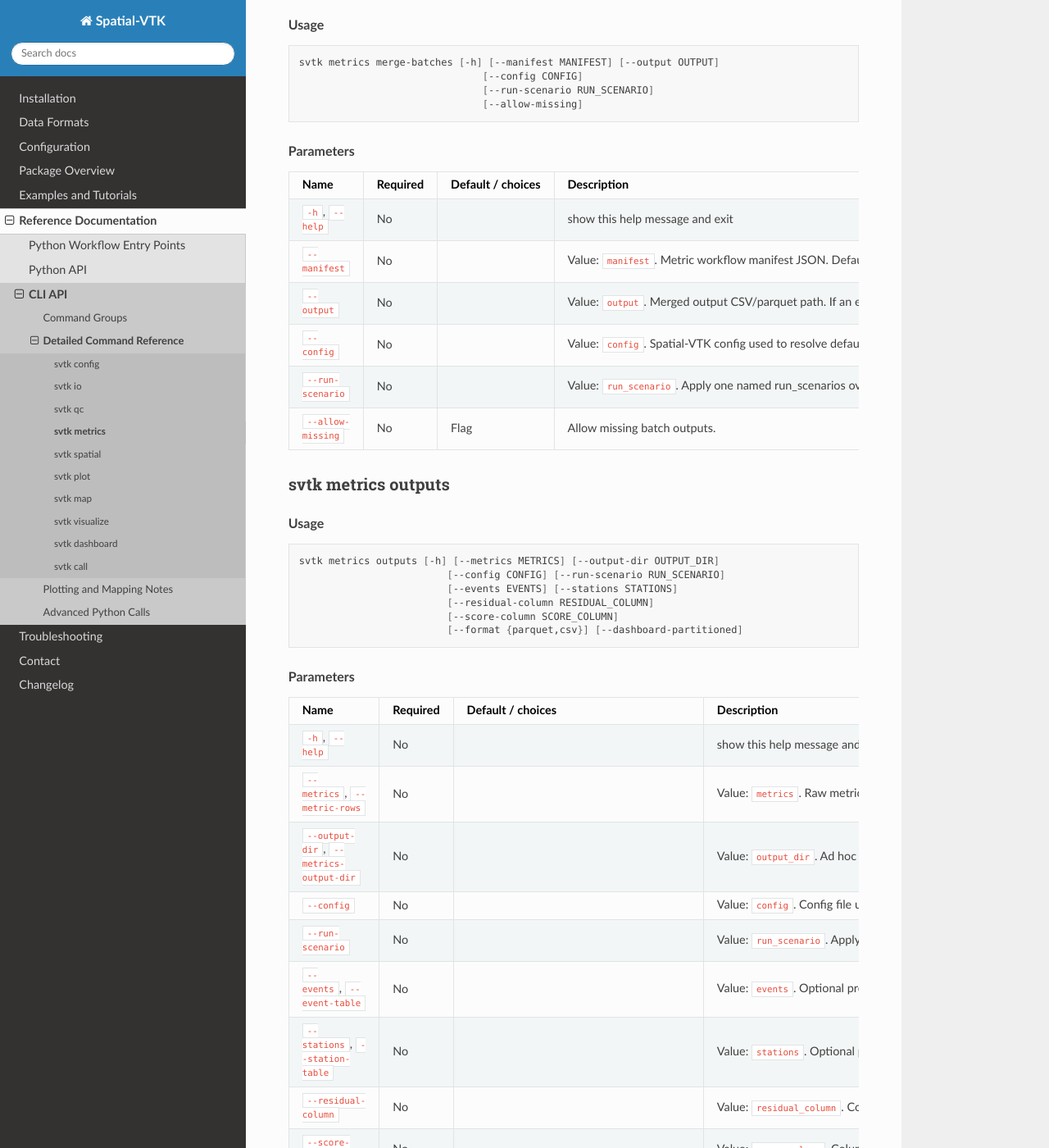
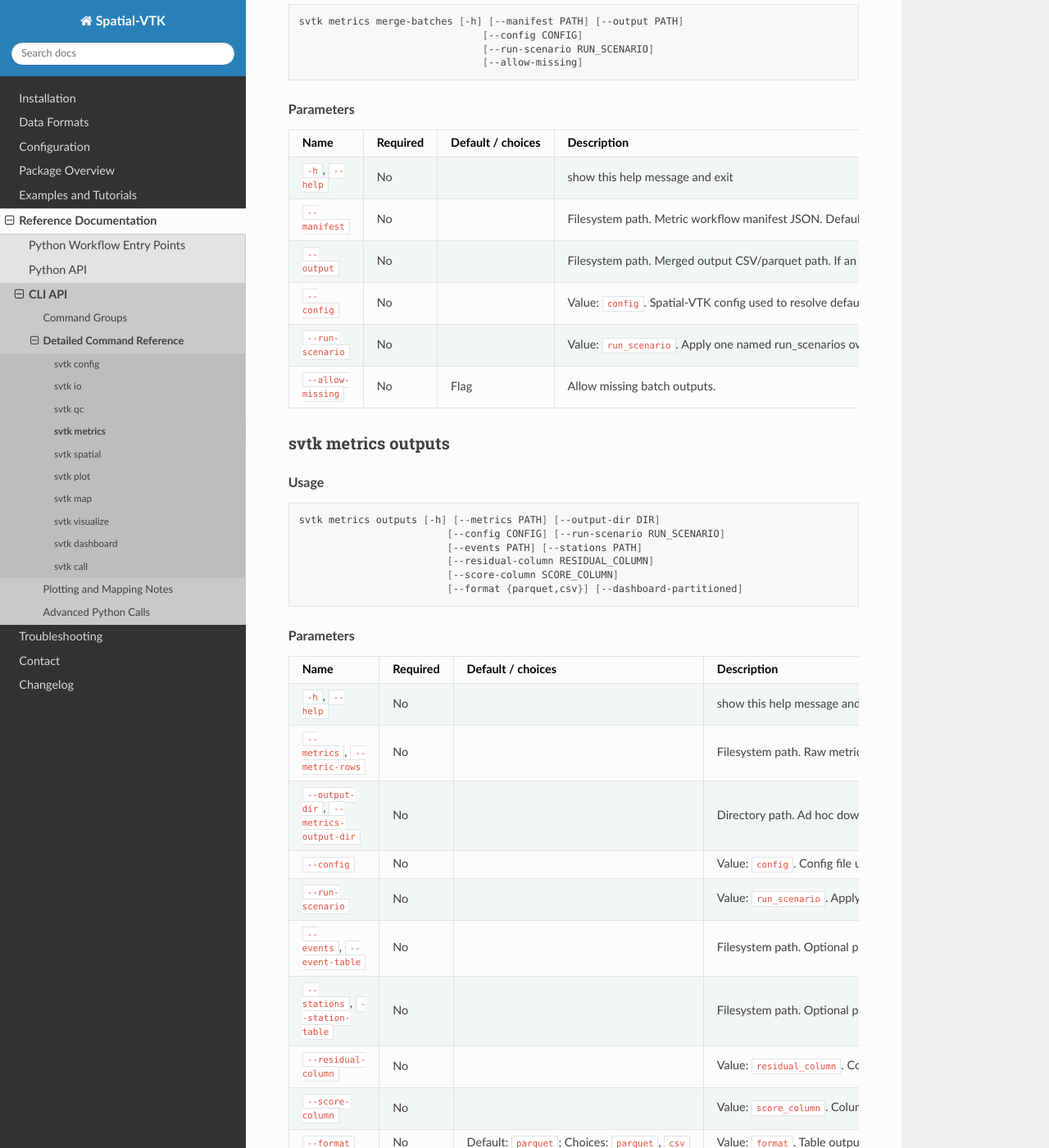
Before and after one commit to bcbirkel/spatial-vtk, a Sphinx documentation site: the page built from docs/reference/cli/metrics.rst, in a window 1280 px wide and 1400 px high, scrolled down 4381 px. Shown: the whole window at 82% size. Built offline with Sphinx 7.4.7 and the Read the Docs theme 3.1.0, drawn with Linux system fonts in a browser that asks for light colours; some of the changed text lies outside the part shown.

Commit message:
Clarify CLI path placeholders

```diff
--- a/docs/changelog.rst
+++ b/docs/changelog.rst
@@ -4,6 +4,10 @@ Changelog
 2026-06-19
 ----------
 
+- Clarified generated CLI help and reference pages for core IO, QC, and
+  metric workflow commands so path-like options render as ``PATH`` or ``DIR``
+  with filesystem/directory descriptions instead of ambiguous argparse names
+  such as ``INPUT``, ``OUTPUT``, ``TASKS``, or ``MANIFEST``.
 - Hardened release-check regression coverage so the public release checklist
   remains the authoritative source for the notebook extra and standard plus
   large-run tutorial preflight/runtime gates, while local agent guidance is
--- a/docs/reference/cli/call.rst
+++ b/docs/reference/cli/call.rst
@@ -24,7 +24,7 @@ Command Details
 
    svtk call [-h] [--args [ARGS ...]] [--args-json ARGS_JSON]
                  [--kwargs [KWARGS ...]] [--kwargs-json KWARGS_JSON]
-                 [--output OUTPUT]
+                 [--output PATH]
                  function
 
 .. rubric:: Parameters
@@ -64,4 +64,4 @@ Command Details
    * - ``--output``
      - No
      -
-     - Value: ``output``. Optional output path for DataFrame/dict/list results.
+     - Filesystem path. Optional output path for DataFrame/dict/list results.
--- a/docs/reference/cli/metrics.rst
+++ b/docs/reference/cli/metrics.rst
@@ -53,7 +53,7 @@ svtk metrics batch-status
 
 .. code-block:: bash
 
-   svtk metrics batch-status [-h] [--manifest MANIFEST] [--config CONFIG]
+   svtk metrics batch-status [-h] [--manifest PATH] [--config CONFIG]
                                  [--run-scenario RUN_SCENARIO]
                                  [--missing-limit MISSING_LIMIT] [--json]
 
@@ -74,7 +74,7 @@ svtk metrics batch-status
    * - ``--manifest``
      - No
      -
-     - Value: ``manifest``. Metric workflow manifest JSON. Defaults to metric_manifest_cached when it exists, otherwise metric_manifest.
+     - Filesystem path. Metric workflow manifest JSON. Defaults to metric_manifest_cached when it exists, otherwise metric_manifest.
    * - ``--config``
      - No
      -
@@ -101,11 +101,9 @@ svtk metrics cache-waveforms
 
 .. code-block:: bash
 
-   svtk metrics cache-waveforms [-h] [--manifest MANIFEST]
-                                    [--output OUTPUT]
-                                    [--cache-root CACHE_ROOT]
-                                    [--batch-output-dir BATCH_OUTPUT_DIR]
-                                    [--config CONFIG]
+   svtk metrics cache-waveforms [-h] [--manifest PATH] [--output PATH]
+                                    [--cache-root DIR]
+                                    [--batch-output-dir DIR] [--config CONFIG]
                                     [--run-scenario RUN_SCENARIO]
                                     [--overwrite] [--compressed] [--verbose]
                                     [--progress-interval PROGRESS_INTERVAL]
@@ -127,19 +125,19 @@ svtk metrics cache-waveforms
    * - ``--manifest``
      - No
      -
-     - Value: ``manifest``. Source metric workflow manifest JSON. Defaults to configured output table 'metric_manifest'.
+     - Filesystem path. Source metric workflow manifest JSON. Defaults to configured output table 'metric_manifest'.
    * - ``--output``
      - No
      -
-     - Value: ``output``. Cached metric workflow manifest JSON. Defaults to configured output table 'metric_manifest_cached'.
+     - Filesystem path. Cached metric workflow manifest JSON. Defaults to configured output table 'metric_manifest_cached'.
    * - ``--cache-root``
      - No
      -
-     - Value: ``cache_root``. Directory for cached metric-ready waveform .npz files. Defaults to outputs/metric_ready_waveform_cache.
+     - Directory path. Directory for cached metric-ready waveform .npz files. Defaults to outputs/metric_ready_waveform_cache.
    * - ``--batch-output-dir``
      - No
      -
-     - Value: ``batch_output_dir``. Batch output directory for the cached manifest. Defaults to outputs/metric_batches_cached.
+     - Directory path. Batch output directory for the cached manifest. Defaults to outputs/metric_batches_cached.
    * - ``--config``
      - No
      -
@@ -174,9 +172,9 @@ svtk metrics estimate
 
 .. code-block:: bash
 
-   svtk metrics estimate [-h] [--tasks TASKS] [--manifest MANIFEST]
+   svtk metrics estimate [-h] [--tasks PATH] [--manifest PATH]
                              [--config CONFIG] [--run-scenario RUN_SCENARIO]
-                             [--output OUTPUT]
+                             [--output PATH]
                              [--seconds-per-task SECONDS_PER_TASK]
                              [--memory-gb-per-task MEMORY_GB_PER_TASK]
                              [--cpus-per-task CPUS_PER_TASK]
@@ -199,11 +197,11 @@ svtk metrics estimate
    * - ``--tasks``
      - No
      -
-     - Value: ``tasks``. Metric task CSV/parquet path. Overrides --manifest.
+     - Filesystem path. Metric task CSV/parquet path. Overrides --manifest.
    * - ``--manifest``
      - No
      -
-     - Value: ``manifest``. Metric workflow manifest JSON. Defaults to configured output table 'metric_manifest'.
+     - Filesystem path. Metric workflow manifest JSON. Defaults to configured output table 'metric_manifest'.
    * - ``--config``
      - No
      -
@@ -215,7 +213,7 @@ svtk metrics estimate
    * - ``--output``
      - No
      -
-     - Value: ``output``. Optional output CSV/parquet path for the estimate table. Defaults to configured output table 'metric_task_estimate' when a config is available.
+     - Filesystem path. Optional output CSV/parquet path for the estimate table. Defaults to configured output table 'metric_task_estimate' when a config is available.
    * - ``--seconds-per-task``
      - No
      - Default: ``60.0``
@@ -242,10 +240,9 @@ svtk metrics inventories
 
 .. code-block:: bash
 
-   svtk metrics inventories [-h] [--trace-metadata TRACE_METADATA]
-                                [--observed-output OBSERVED_OUTPUT]
-                                [--synthetic-output SYNTHETIC_OUTPUT]
-                                [--config CONFIG]
+   svtk metrics inventories [-h] [--trace-metadata PATH]
+                                [--observed-output PATH]
+                                [--synthetic-output PATH] [--config CONFIG]
                                 [--run-scenario RUN_SCENARIO]
                                 [--synthetic-model SYNTHETIC_MODEL]
                                 [--observed-path-column OBSERVED_PATH_COLUMN]
@@ -269,15 +266,15 @@ svtk metrics inventories
    * - ``--trace-metadata``
      - No
      -
-     - Value: ``trace_metadata``. Preprocessed trace metadata CSV/parquet path. Defaults to the configured preprocessing trace_metadata output.
+     - Filesystem path. Preprocessed trace metadata CSV/parquet path. Defaults to the configured preprocessing trace_metadata output.
    * - ``--observed-output``, ``--observed-inventory-output``
      - No
      -
-     - Value: ``observed_output``. Observed metric waveform inventory output CSV/parquet path. Defaults to configured output table 'observed_metric_inventory'.
+     - Filesystem path. Observed metric waveform inventory output CSV/parquet path. Defaults to configured output table 'observed_metric_inventory'.
    * - ``--synthetic-output``, ``--synthetic-inventory-output``
      - No
      -
-     - Value: ``synthetic_output``. Synthetic metric waveform inventory output CSV/parquet path. Defaults to configured output table 'synthetic_metric_inventory'.
+     - Filesystem path. Synthetic metric waveform inventory output CSV/parquet path. Defaults to configured output table 'synthetic_metric_inventory'.
    * - ``--config``
      - No
      -
@@ -316,7 +313,7 @@ svtk metrics merge-batches
 
 .. code-block:: bash
 
-   svtk metrics merge-batches [-h] [--manifest MANIFEST] [--output OUTPUT]
+   svtk metrics merge-batches [-h] [--manifest PATH] [--output PATH]
                                   [--config CONFIG]
                                   [--run-scenario RUN_SCENARIO]
                                   [--allow-missing]
@@ -338,11 +335,11 @@ svtk metrics merge-batches
    * - ``--manifest``
      - No
      -
-     - Value: ``manifest``. Metric workflow manifest JSON. Defaults to metric_manifest_cached when it exists, otherwise metric_manifest.
+     - Filesystem path. Metric workflow manifest JSON. Defaults to metric_manifest_cached when it exists, otherwise metric_manifest.
    * - ``--output``
      - No
      -
-     - Value: ``output``. Merged output CSV/parquet path. If an existing directory or directory-style path is passed, writes metric_rows.parquet inside it. Defaults to configured output table 'metric_rows'.
+     - Filesystem path. Merged output CSV/parquet path. If an existing directory or directory-style path is passed, writes metric_rows.parquet inside it. Defaults to configured output table 'metric_rows'.
    * - ``--config``
      - No
      -
@@ -365,9 +362,9 @@ svtk metrics outputs
 
 .. code-block:: bash
 
-   svtk metrics outputs [-h] [--metrics METRICS] [--output-dir OUTPUT_DIR]
+   svtk metrics outputs [-h] [--metrics PATH] [--output-dir DIR]
                             [--config CONFIG] [--run-scenario RUN_SCENARIO]
-                            [--events EVENTS] [--stations STATIONS]
+                            [--events PATH] [--stations PATH]
                             [--residual-column RESIDUAL_COLUMN]
                             [--score-column SCORE_COLUMN]
                             [--format {parquet,csv}] [--dashboard-partitioned]
@@ -389,11 +386,11 @@ svtk metrics outputs
    * - ``--metrics``, ``--metric-rows``
      - No
      -
-     - Value: ``metrics``. Raw metric workflow rows CSV/parquet path. Defaults to configured output table 'metric_rows'.
+     - Filesystem path. Raw metric workflow rows CSV/parquet path. Defaults to configured output table 'metric_rows'.
    * - ``--output-dir``, ``--metrics-output-dir``
      - No
      -
-     - Value: ``output_dir``. Ad hoc downstream metric output directory. When omitted, configured output paths are used.
+     - Directory path. Ad hoc downstream metric output directory. When omitted, configured output paths are used.
    * - ``--config``
      - No
      -
@@ -405,11 +402,11 @@ svtk metrics outputs
    * - ``--events``, ``--event-table``
      - No
      -
-     - Value: ``events``. Optional prepared event metadata CSV/parquet path. Defaults to configured output table 'prepared_events' when it exists.
+     - Filesystem path. Optional prepared event metadata CSV/parquet path. Defaults to configured output table 'prepared_events' when it exists.
    * - ``--stations``, ``--station-table``
      - No
      -
-     - Value: ``stations``. Optional prepared station metadata CSV/parquet path. Defaults to configured output table 'prepared_stations' when it exists.
+     - Filesystem path. Optional prepared station metadata CSV/parquet path. Defaults to configured output table 'prepared_stations' when it exists.
    * - ``--residual-column``
      - No
      -
@@ -436,19 +433,18 @@ svtk metrics plan
 
 .. code-block:: bash
 
-   svtk metrics plan [-h] [--observed-inventory OBSERVED_INVENTORY]
-                         [--synthetic-inventory SYNTHETIC_INVENTORY]
-                         [--config CONFIG] [--run-scenario RUN_SCENARIO]
-                         [--metric METRICS] [--metric-group METRIC_GROUPS]
+   svtk metrics plan [-h] [--observed-inventory PATH]
+                         [--synthetic-inventory PATH] [--config CONFIG]
+                         [--run-scenario RUN_SCENARIO] [--metric METRICS]
+                         [--metric-group METRIC_GROUPS]
                          [--component COMPONENTS] [--passband PASSBANDS]
                          [--model MODELS] [--transform TRANSFORMS]
                          [--output-mode OUTPUT_MODE]
                          [--require-source-overlap]
                          [--source-overlap-scope {event,event_station}]
-                         [--output OUTPUT] [--manifest]
-                         [--batch-output-dir BATCH_OUTPUT_DIR]
+                         [--output PATH] [--manifest] [--batch-output-dir DIR]
                          [--batch-size BATCH_SIZE] [--batch-count BATCH_COUNT]
-                         [--qc-table QC_TABLE] [--no-qc]
+                         [--qc-table PATH] [--no-qc]
                          [--include-qc-failed-tasks]
 
 .. rubric:: Parameters
@@ -468,11 +464,11 @@ svtk metrics plan
    * - ``--observed-inventory``, ``--observed-metric-inventory``
      - No
      -
-     - Value: ``observed_inventory``. Observed metric waveform inventory CSV/parquet path. Defaults to configured output table 'observed_metric_inventory'.
+     - Filesystem path. Observed metric waveform inventory CSV/parquet path. Defaults to configured output table 'observed_metric_inventory'.
    * - ``--synthetic-inventory``, ``--synthetic-metric-inventory``
      - No
      -
-     - Value: ``synthetic_inventory``. Synthetic metric waveform inventory CSV/parquet path. Defaults to configured output table 'synthetic_metric_inventory'.
+     - Filesystem path. Synthetic metric waveform inventory CSV/parquet path. Defaults to configured output table 'synthetic_metric_inventory'.
    * - ``--config``
      - No
      -
@@ -520,7 +516,7 @@ svtk metrics plan
    * - ``--output``
      - No
      -
-     - Value: ``output``. Output task table or manifest path. Defaults to configured output table 'metric_manifest' with --manifest, otherwise 'metric_tasks'.
+     - Filesystem path. Output task table or manifest path. Defaults to configured output table 'metric_manifest' with --manifest, otherwise 'metric_tasks'.
    * - ``--manifest``
      - No
      - Flag
@@ -528,7 +524,7 @@ svtk metrics plan
    * - ``--batch-output-dir``
      - No
      -
-     - Value: ``batch_output_dir``. Batch output directory when writing a manifest. Defaults to outputs/metric_batches.
+     - Directory path. Batch output directory when writing a manifest. Defaults to outputs/metric_batches.
    * - ``--batch-size``
      - No
      - Default: ``100``
@@ -540,7 +536,7 @@ svtk metrics plan
    * - ``--qc-table``
      - No
      -
-     - Value: ``qc_table``. Optional QC inventory recorded in a manifest. Defaults to configured output table 'qc_inventory_overlap' when QC is enabled.
+     - Filesystem path. Optional QC inventory recorded in a manifest. Defaults to configured output table 'qc_inventory_overlap' when QC is enabled.
    * - ``--no-qc``
      - No
      - Flag
@@ -559,9 +555,8 @@ svtk metrics run
 
 .. code-block:: bash
 
-   svtk metrics run [-h] [--tasks TASKS] [--output OUTPUT]
-                        [--config CONFIG] [--run-scenario RUN_SCENARIO]
-                        [--qc-table QC_TABLE]
+   svtk metrics run [-h] [--tasks PATH] [--output PATH] [--config CONFIG]
+                        [--run-scenario RUN_SCENARIO] [--qc-table PATH]
 
 .. rubric:: Parameters
 
@@ -580,11 +575,11 @@ svtk metrics run
    * - ``--tasks``, ``--task-table``
      - No
      -
-     - Value: ``tasks``. Metric task table CSV/parquet path. Defaults to configured output table 'metric_tasks'.
+     - Filesystem path. Metric task table CSV/parquet path. Defaults to configured output table 'metric_tasks'.
    * - ``--output``, ``--metric-rows``
      - No
      -
-     - Value: ``output``. Metric row output CSV/parquet path. Defaults to configured output table 'metric_rows'.
+     - Filesystem path. Metric row output CSV/parquet path. Defaults to configured output table 'metric_rows'.
    * - ``--config``
      - No
      -
@@ -596,7 +591,7 @@ svtk metrics run
    * - ``--qc-table``
      - No
      -
-     - Value: ``qc_table``. Optional QC inventory.
+     - Filesystem path. Optional QC inventory.
 
 .. _cli-svtk-metrics-run-batch:
 
@@ -607,7 +602,7 @@ svtk metrics run-batch
 
 .. code-block:: bash
 
-   svtk metrics run-batch [-h] [--manifest MANIFEST] [--config CONFIG]
+   svtk metrics run-batch [-h] [--manifest PATH] [--config CONFIG]
                               [--run-scenario RUN_SCENARIO] --batch-index
                               BATCH_INDEX [--overwrite]
 
@@ -628,7 +623,7 @@ svtk metrics run-batch
    * - ``--manifest``
      - No
      -
-     - Value: ``manifest``. Metric workflow manifest JSON. Defaults to metric_manifest_cached when it exists, otherwise metric_manifest.
+     - Filesystem path. Metric workflow manifest JSON. Defaults to metric_manifest_cached when it exists, otherwise metric_manifest.
    * - ``--config``
      - No
      -
@@ -655,7 +650,7 @@ svtk metrics slurm
 
 .. code-block:: bash
 
-   svtk metrics slurm [-h] [--manifest MANIFEST] [--output OUTPUT]
+   svtk metrics slurm [-h] [--manifest PATH] [--output PATH]
                           [--config CONFIG] [--run-scenario RUN_SCENARIO]
                           [--submit] [--incomplete-only] [--overwrite-batches]
 
@@ -676,11 +671,11 @@ svtk metrics slurm
    * - ``--manifest``
      - No
      -
-     - Value: ``manifest``. Metric workflow manifest JSON. Defaults to metric_manifest_cached when it exists, otherwise metric_manifest.
+     - Filesystem path. Metric workflow manifest JSON. Defaults to metric_manifest_cached when it exists, otherwise metric_manifest.
    * - ``--output``
      - No
      -
-     - Value: ``output``. Output SLURM script path. Defaults to outputs/slurm/step03_run_metrics.slurm.
+     - Filesystem path. Output SLURM script path. Defaults to outputs/slurm/step03_run_metrics.slurm.
    * - ``--config``
      - No
      -
```
Also changed, not shown: docs/reference/cli/io.rst (+24 -25 lines), docs/reference/cli/qc.rst (+14 -17 lines), 2 other files.
